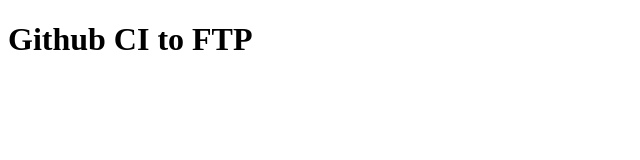
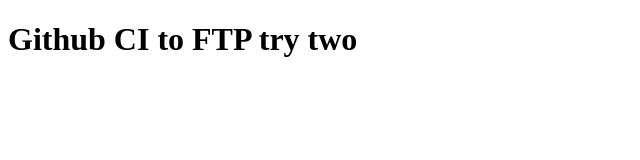
Before and after one commit to VPLEV23/testFTP, a plain HTML site: page index.html in a window 1280 px wide. Shown: the whole page, without its empty margins (0-640 px from the left). Drawn offline with Linux system fonts and the light colour scheme.

Commit message:
number_2

```diff
--- a/index.html
+++ b/index.html
@@ -7,6 +7,6 @@
     <title>Document</title>
 </head>
 <body>
-    <h1>Github CI to FTP</h1>
+    <h1>Github CI to FTP try two</h1>
 </body>
 </html>
```
